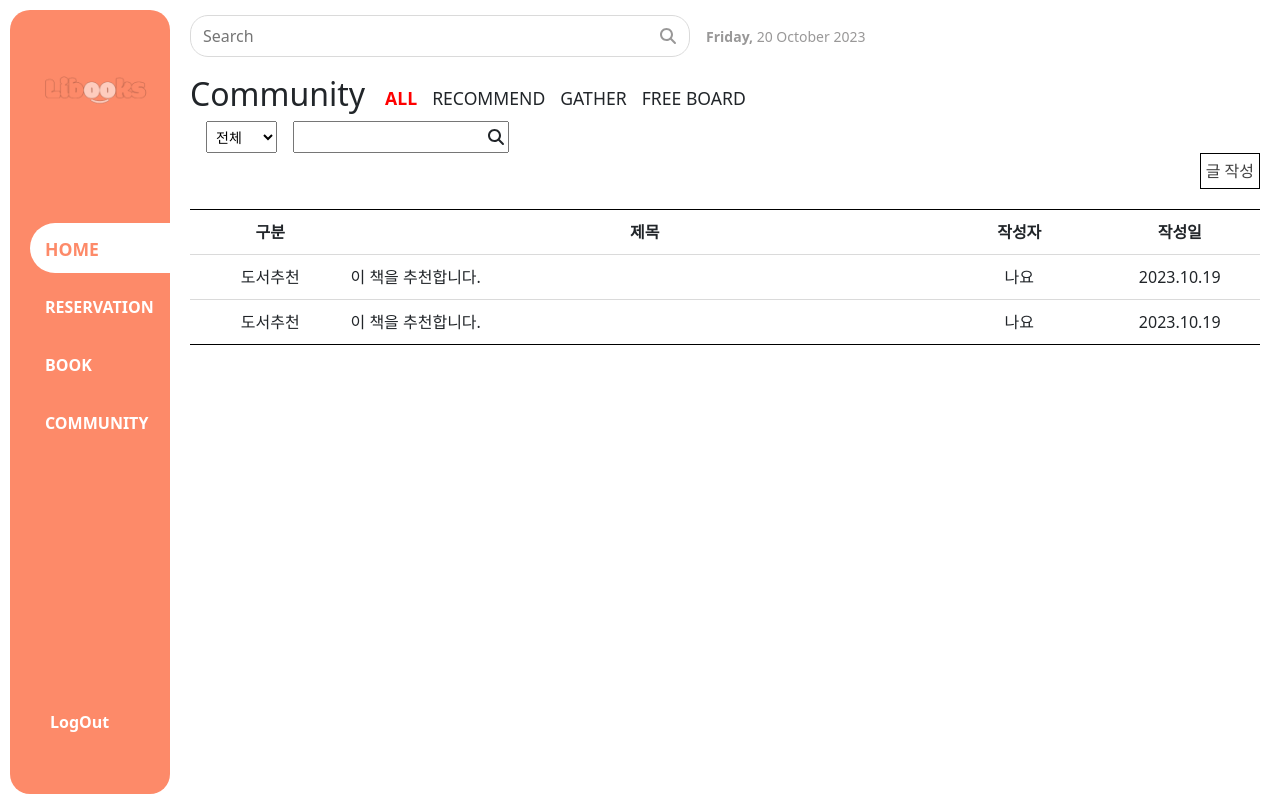
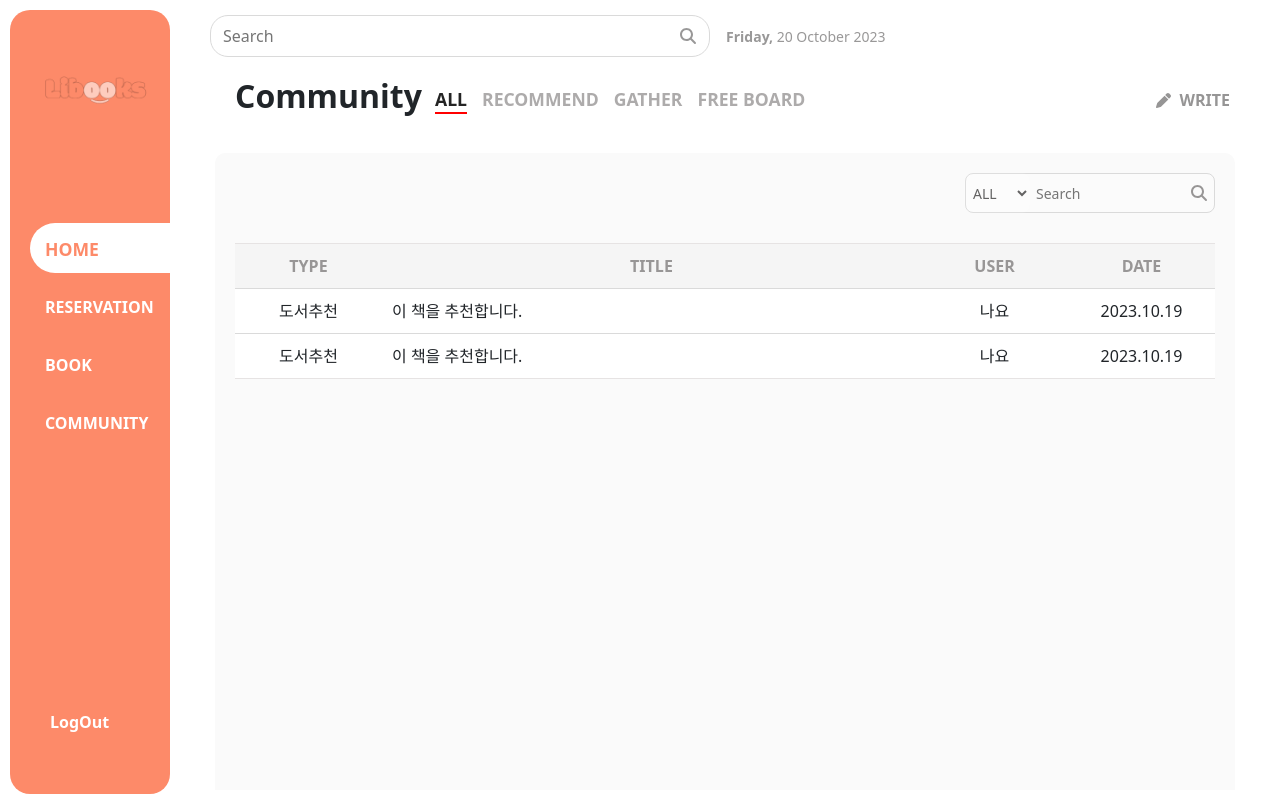
Before and after one commit to beanbeeean/TEAM4-FINAL-REACT, a React (Create React App) app: page /board in a window 1280 px wide. Built offline with nearby package versions, Linux system fonts and the light colour scheme.

Commit message:
NewUI -ing2

```diff
--- a/src/App.css
+++ b/src/App.css
@@ -34,7 +34,8 @@ div#section {
 
 div.section_area {
   overflow-y: auto;
-  margin-top: 60px;
+  margin-top: 20px;
+  padding: 0 25px;
 }
 
 div.modal-content {
--- a/src/components/include/css/Header.module.css
+++ b/src/components/include/css/Header.module.css
@@ -1,12 +1,7 @@
 .header {
-  position: fixed;
   display: flex;
   align-items: center;
-  margin-bottom: 30px;
-}
-
-.main_search {
-  /* background-color: red; */
+  padding-left: 20px;
 }
 
 .main_search > input {
--- a/src/components/reservation/read/Reservation.jsx
+++ b/src/components/reservation/read/Reservation.jsx
@@ -1,8 +1,11 @@
-import React, { useState } from 'react';
-import { Button, Container, Row, Col, Card } from 'react-bootstrap';
-import ReservationModal from './ReservationModal';
+import React, { useState } from "react";
+import { Button, Container, Row, Col, Card } from "react-bootstrap";
+import ReservationModal from "./ReservationModal";
 
-const seats = Array.from({ length: 20 }).map((_, i) => ({ id: i + 1, reserved: false }));
+const seats = Array.from({ length: 20 }).map((_, i) => ({
+  id: i + 1,
+  reserved: false,
+}));
 
 function Reservation() {
   const [selectedSeat, setSelectedSeat] = useState(null);
@@ -10,7 +13,7 @@ function Reservation() {
   const [selectedSeat1, setSelectedSeat1] = useState(null);
   const [currentTime, setCurrentTime] = useState(new Date());
 
-  const [seat, setSeat] = useState([2,6,8,7]);
+  const [seat, setSeat] = useState([2, 6, 8, 7]);
 
   const handleSeatClick = (seat) => {
     if (!seat.reserved) {
@@ -31,7 +34,7 @@ function Reservation() {
   };
 
   return (
-    <Container style={{ maxWidth: '600px', marginTop: '50px' }}>
+    <Container style={{ maxWidth: "600px", marginTop: "50px" }}>
       <Card className="p-4 shadow-sm">
         <h2 className="text-center mb-4">독서실 예약</h2>
         <Row className="mb-4">
@@ -39,14 +42,18 @@ function Reservation() {
             <Col xs={2} className="mb-2" key={seat.id}>
               <div
                 style={{
-                  display: 'flex',
-                  justifyContent: 'center',
-                  alignItems: 'center',
-                  backgroundColor: seat.reserved ? '#ddd' : selectedSeat === seat.id ? '#fd8a69' : '#FECCBE',
-                  borderRadius: '8px',
-                  cursor: seat.reserved ? 'not-allowed' : 'pointer',
-                  transition: 'background-color 0.3s',
-                  height: '40px'
+                  display: "flex",
+                  justifyContent: "center",
+                  alignItems: "center",
+                  backgroundColor: seat.reserved
+                    ? "#ddd"
+                    : selectedSeat === seat.id
+                    ? "#fd8a69"
+                    : "#FECCBE",
+                  borderRadius: "8px",
+                  cursor: seat.reserved ? "not-allowed" : "pointer",
+                  transition: "background-color 0.3s",
+                  height: "40px",
                 }}
                 onClick={() => handleSeatClick(seat)}
               >
@@ -56,15 +63,23 @@ function Reservation() {
           ))}
         </Row>
         <Button
-          onClick={()=>handleButtonClick(selectedSeat)}
+          onClick={() => handleButtonClick(selectedSeat)}
           disabled={!selectedSeat}
           block
-          style={{backgroundColor:selectedSeat ? '#fd8a69' : '#a0a0a0',border:'none'}}
+          style={{
+            backgroundColor: selectedSeat ? "#fd8a69" : "#a0a0a0",
+            border: "none",
+          }}
         >
           예약하기
         </Button>
       </Card>
-      <ReservationModal show={modalShow} no={selectedSeat} time={currentTime} onHide={() => setModalShow(false)} />
+      <ReservationModal
+        show={modalShow}
+        no={selectedSeat}
+        time={currentTime}
+        onHide={() => setModalShow(false)}
+      />
     </Container>
   );
 }
--- a/src/pages/board/Board.jsx
+++ b/src/pages/board/Board.jsx
@@ -1,5 +1,5 @@
 import React, { useState } from "react";
-import { faMagnifyingGlass } from "@fortawesome/free-solid-svg-icons";
+import { faMagnifyingGlass, faPen } from "@fortawesome/free-solid-svg-icons";
 import { FontAwesomeIcon } from "@fortawesome/react-fontawesome";
 import { Link } from "react-router-dom";
 import styles from "./css/Board.module.css";
@@ -41,32 +41,36 @@ const Board = () => {
             </ul>
           </div>
         </div>
+        <button className={styles.write_btn}>
+          <Link to="/board_write">
+            <FontAwesomeIcon className={styles.write_icon} icon={faPen} />
+            &nbsp;&nbsp;WRITE
+          </Link>
+        </button>
       </div>
 
+      <div className={styles.board_content}>
         <div className={styles.search_box}>
-        <select name="search_category" className="mx-3">
-          <option value="all">전체</option>
-          <option value="title">제목</option>
-          <option value="user">작성자</option>
+          <select name="search_category">
+            <option value="all">ALL</option>
+            <option value="title">TITLE</option>
+            <option value="user">USER</option>
           </select>
           <div className={styles.search_bar}>
-          <input type="text" />
+            <input type="text" placeholder="Search" />
             <FontAwesomeIcon
               icon={faMagnifyingGlass}
               className={styles.search_btn}
             />
           </div>
         </div>
-      <button className={styles.write_btn}>
-        <Link to="/board_write">글 작성</Link>
-      </button>
         <table className={styles.board_table}>
           <thead>
             <tr>
-            <th className="text-center">구분</th>
-            <th className="text-center">제목</th>
-            <th className="text-center">작성자</th>
-            <th className="text-center">작성일</th>
+              <th className="text-center">TYPE</th>
+              <th className="text-center">TITLE</th>
+              <th className="text-center">USER</th>
+              <th className="text-center">DATE</th>
             </tr>
           </thead>
           <tbody>
@@ -84,6 +88,7 @@ const Board = () => {
             </tr>
           </tbody>
         </table>
+      </div>
     </>
   );
 };
--- a/src/pages/board/css/Board.module.css
+++ b/src/pages/board/css/Board.module.css
@@ -1,13 +1,42 @@
 .board_header {
   display: flex;
+  position: relative;
+  align-items: center;
+  margin-bottom: 30px;
+  padding-left: 20px;
 }
 
 .board_title {
   font-size: 32px;
   margin-right: 20px;
+  width: 180px;
+  font-weight: 800;
+}
+
+button.write_btn {
+  position: absolute;
+  right: 0;
+  border: 0;
+  padding: 5px;
+  background-color: #fff;
+  cursor: pointer;
+}
+
+button.write_btn * {
+  color: #969595;
+  font-weight: bold;
+}
+
+button.write_btn:hover * {
+  color: #242424;
+}
+
+.write_icon {
+  font-size: 15px;
 }
 
 div.search_area {
+  width: 520px;
   display: flex;
   justify-content: space-between;
   align-items: center;
@@ -25,25 +54,40 @@ li.board_category {
   font-size: 1.1em;
   cursor: pointer;
   float: left;
+  font-weight: bold;
+  color: #adabab;
 }
 
 li.board_category:hover {
-  color: orangered;
+  color: #f7c7b6;
 }
 
 li.board_category.on {
-  color: red;
+  color: #242424;
   font-weight: bold;
+  border-bottom: 2px solid #ff0000;
 }
 
 div.search_box {
   display: flex;
+  justify-content: flex-end;
+  margin-bottom: 30px;
+  position: relative;
 }
 
 select[name="search_category"] {
-  height: 32px;
+  height: 40px;
   font-size: 14px;
   padding: 5px;
+  outline: none;
+  border-radius: 8px;
+  border: 0;
+  color: #646363;
+  background-color: rgba(255, 255, 255, 0.1);
+  margin-right: 5px;
+  position: relative;
+  left: 70px;
+  z-index: 100;
 }
 
 div.search_bar {
@@ -51,26 +95,48 @@ div.search_bar {
 }
 
 div.search_bar > input {
-  height: 32px;
+  height: 40px;
   font-size: 14px;
-  padding: 5px;
+  padding: 8px 25px 8px 70px;
+  width: 250px;
+  outline: none;
+  border: 1px solid #dadada;
+  color: #989696;
+  border-radius: 8px;
+  background-color: rgba(255, 255, 255, 0.1);
+  position: relative;
 }
 
 .search_btn {
   cursor: pointer;
   position: absolute;
-  top: 8px;
-  right: 5px;
+  top: 12px;
+  right: 8px;
+  color: #989696;
+}
+
+.search_btn:hover {
+  color: #242424;
+}
+
+div.board_content {
+  border-radius: 10px;
+  background-color: #fafafa;
+  padding: 20px;
+  min-height: 82vh;
+  max-height: 82vh;
 }
 
 table.board_table {
   width: 100%;
-  border-top: 1px solid black;
-  border-bottom: 1px solid black;
+  border-top: 1px solid rgb(230, 227, 227);
+  border-bottom: 1px solid rgb(230, 227, 227);
 }
 
 table.board_table th {
   padding: 10px 0;
+  color: #989696;
+  background-color: #f5f5f5;
 }
 
 th:nth-child(2) {
@@ -84,18 +150,10 @@ th:nth-child(4) {
 }
 
 table.board_table td {
-  padding: 10px 0;
+  padding: 10px 10px;
+  background-color: #fff;
 }
 
 table.board_table tbody tr {
   border-top: 1px solid #dadada;
 }
-
-button.write_btn {
-  float: right;
-  margin-bottom: 20px;
-  border: 1px solid black;
-  padding: 5px;
-  background-color: #fff;
-  cursor: pointer;
-}
```
Lines whose indentation alone changed are shown as unchanged.
